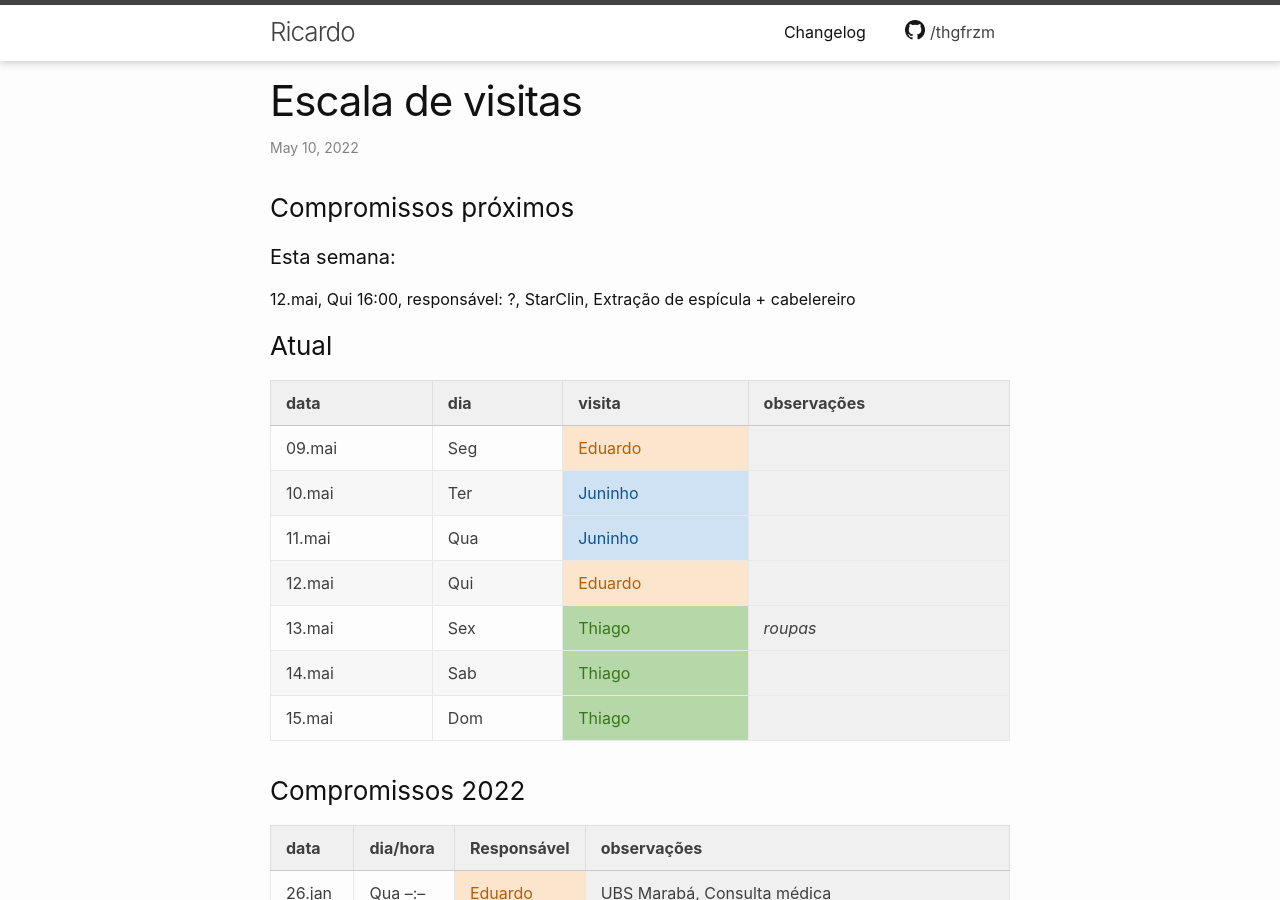
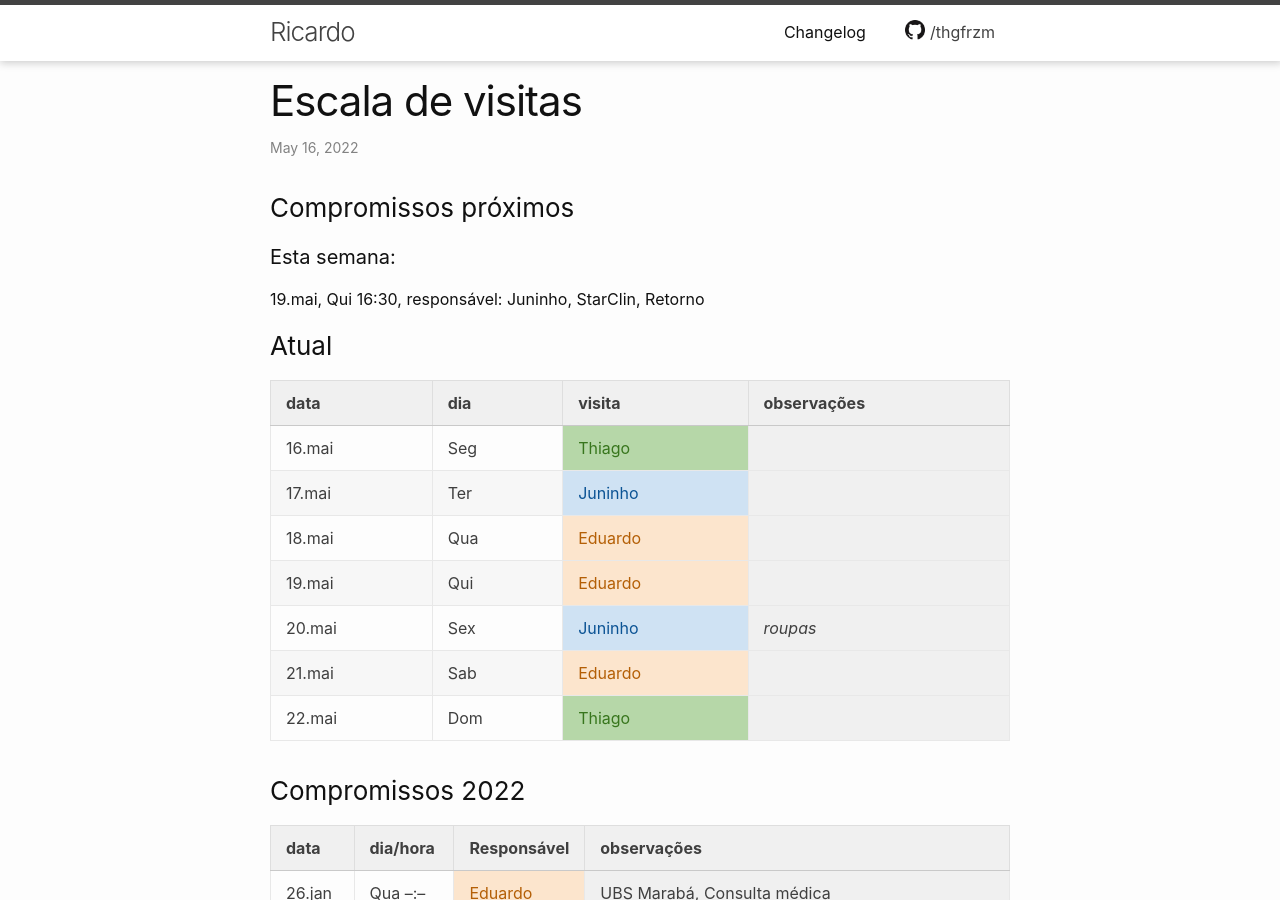
Before and after one commit to thgfrzm/ricardo, a Jekyll site: the page built from _posts/2018-12-13-escala-visitas.markdown, in a window 1280 px wide and 900 px high. Built offline with Jekyll 4.4.1, drawn with Linux system fonts in a browser that asks for light colours; some of the changed text lies outside the part shown.

Commit message:
Update 2018-12-13-escala-visitas.markdown

```diff
--- a/_posts/2018-12-13-escala-visitas.markdown
+++ b/_posts/2018-12-13-escala-visitas.markdown
@@ -1,7 +1,7 @@
 ---
 layout: post
 title:  "Escala de visitas"
-date:   2022-05-10 00:00:00 -0300
+date:   2022-05-16 00:00:00 -0300
 categories: agenda
 ---
 <!--
@@ -14,7 +14,7 @@ categories: agenda
 
 #### Esta semana:
 
-12.mai, Qui 16:00, responsável: ?, StarClin, Extração de espícula + cabelereiro
+19.mai, Qui 16:30, responsável: Juninho, StarClin, Retorno
 
 <!-- #### Próxima semana: -->
 
@@ -23,42 +23,44 @@ categories: agenda
 
 | data   | dia | visita  | observações |
 | ------ | --- | ------- | ----------- |
-| 09.mai | Seg | Eduardo |             |
-| 10.mai | Ter | Juninho |             |
-| 11.mai | Qua | Juninho |             |
-| 12.mai | Qui | Eduardo |             |
-| 13.mai | Sex | Thiago  | _roupas_    |
-| 14.mai | Sab | Thiago  |             |
-| 15.mai | Dom | Thiago  |             |
+| 16.mai | Seg | Thiago  |             |
+| 17.mai | Ter | Juninho |             |
+| 18.mai | Qua | Eduardo |             |
+| 19.mai | Qui | Eduardo |             |
+| 20.mai | Sex | Juninho | _roupas_    |
+| 21.mai | Sab | Eduardo |             |
+| 22.mai | Dom | Thiago  |             |
 
 
 ### Compromissos 2022
 
-| data   | dia/hora  | Responsável | observações                                                                                                        |
-| ------ | --------- | ----------- | ------------------------------------------------------------------------------------------------------------------ |
-| 26.jan | Qua --:-- | Eduardo     | UBS Marabá, Consulta médica                                                                                        |
-| 26.jan | Qua --:-- | Eduardo     | UBS Marabá, Buscar remédios                                                                                        |
-| 27.jan | Qui --:-- | Eduardo     | UBS Marabá, Dentista (extração)                                                                                    |
-| 31.jan | Seg --:-- | Eduardo     | UBS Marabá, Dentista (retorno)                                                                                     |
-| 08.fev | Ter 15:00 | Eduardo     | UBS Marabá, Dentista (extração)                                                                                    |
-| 09.fev | Qua 11:00 | Eduardo     | UBS Marabá, Dentista (extração)                                                                                    |
-| 15.fev | Ter 07:30 | Juninho     | UBS Marabá, Dentista (retorno)                                                                                     |
-| 17.fev | Qui 07:00 | Juninho     | UBS Marabá, Exames - obs.: 1a urina do dia, receita de medicamentos e fazer jejum 12h, permitido ingestão de água  |
-| 17.fev | Qui 09:30 | Juninho     | Cal - Dentista (prótese)                                                                                           |
-| 24.fev | Qui --:-- | Eduardo     | Orçamentos - Dentista (prótese)                                                                                    |
-| 01.mar | Ter --:-- | Thiago      | UBS Marabá, Buscar remédios                                                                                        |
-| 11.mar | Sex 08:30 | Eduardo     | UBS Marabá, Consulta - Dra. Luciana, levar receita médica + dados de pressão arterial diários                      |
-| 25.mar | Sex --:-- | Eduardo     | Orçamentos - Dentista (prótese) - Dr Paulo                                                                         |
-| 01.abr | Sex --:-- | Thiago      | UBS Marabá, Buscar remédios                                                                                        |
-| 01.abr | Sex --:-- | Thiago      | (AGENDAR)   StarClin, Dentista (prótese + extrações)                                                               |
-| 01.abr | Sex --:-- | Thiago      | (CANCELAR)  UBS Marabá, Dentista (extração) 13.abr 14:00                                                           |
-| 10.abr | Dom --:-- | Juninho     | Jantar tia Célia                                                                                                   |
-| 20.abr | Qua 15:00 | Eduardo     | StarClin, Retorno e molde                                                                                          |
-| 27.abr | Qua 09:15 | Juninho     | UBS Marabá, Nutricionista                                                                                          |
-| 29.abr | Sex 15:00 | Eduardo     | StarClin, Retorno                                                                                                  |
-| 04.mai | Qua --:-- | Thiago      | UBS Marabá, Buscar remédios                                                                                        |
-| 12.mai | Qui 16:00 | ?           | StarClin, Extração de espícula                                                                                     |
-| 31.out | ??? ??:?? | ?           | UBS Marabá, agendar consulta médica para SET (em março exames tiveram bons resultados, pressão arterial aceitável) |
+| data   | dia/hora  | Responsável | observações                                                                                                                      |
+| ------ | --------- | ----------- | -------------------------------------------------------------------------------------------------------------------------------- |
+| 26.jan | Qua --:-- | Eduardo     | UBS Marabá, Consulta médica                                                                                                      |
+| 26.jan | Qua --:-- | Eduardo     | UBS Marabá, Buscar remédios                                                                                                      |
+| 27.jan | Qui --:-- | Eduardo     | UBS Marabá, Dentista (extração)                                                                                                  |
+| 31.jan | Seg --:-- | Eduardo     | UBS Marabá, Dentista (retorno)                                                                                                   |
+| 08.fev | Ter 15:00 | Eduardo     | UBS Marabá, Dentista (extração)                                                                                                  |
+| 09.fev | Qua 11:00 | Eduardo     | UBS Marabá, Dentista (extração)                                                                                                  |
+| 15.fev | Ter 07:30 | Juninho     | UBS Marabá, Dentista (retorno)                                                                                                   |
+| 17.fev | Qui 07:00 | Juninho     | UBS Marabá, Exames - obs.: 1a urina do dia, receita de medicamentos e fazer jejum 12h, permitido ingestão de água                |
+| 17.fev | Qui 09:30 | Juninho     | Cal - Dentista (prótese)                                                                                                         |
+| 24.fev | Qui --:-- | Eduardo     | Orçamentos - Dentista (prótese)                                                                                                  |
+| 01.mar | Ter --:-- | Thiago      | UBS Marabá, Buscar remédios                                                                                                      |
+| 11.mar | Sex 08:30 | Eduardo     | UBS Marabá, Consulta - Dra. Luciana, levar receita médica + dados de pressão arterial diários                                    |
+| 25.mar | Sex --:-- | Eduardo     | Orçamentos - Dentista (prótese) - Dr Paulo                                                                                       |
+| 01.abr | Sex --:-- | Thiago      | UBS Marabá, Buscar remédios                                                                                                      |
+| 01.abr | Sex --:-- | Thiago      | (AGENDAR)   StarClin, Dentista (prótese + extrações)                                                                             |
+| 01.abr | Sex --:-- | Thiago      | (CANCELAR)  UBS Marabá, Dentista (extração) 13.abr 14:00                                                                         |
+| 10.abr | Dom --:-- | Juninho     | Jantar tia Célia                                                                                                                 |
+| 20.abr | Qua 15:00 | Eduardo     | StarClin, Retorno e molde                                                                                                        |
+| 27.abr | Qua 09:15 | Juninho     | UBS Marabá, Nutricionista                                                                                                        |
+| 29.abr | Sex 15:00 | Eduardo     | StarClin, Retorno                                                                                                                |
+| 04.mai | Qua --:-- | Thiago      | UBS Marabá, Buscar remédios                                                                                                      |
+| 12.mai | Qui 16:00 | Eduardo     | StarClin, Extração de espícula                                                                                                   |
+| 19.mai | Qui 16:30 | Juninho     | StarClin, Retorno                                                                                                                |
+| 22.ago | ??? ??:?? | ?           | UBS Marabá, agenda abre em Julho. Consulta médica para SET (em março exames tiveram bons resultados, pressão arterial aceitável) |
+| 22.ago | ??? ??:?? | ?           | UBS Marabá, após exames, marcar consulta com nutricionista Renata Freitas                                                        |
 
 
 
@@ -1300,3 +1302,10 @@ categories: agenda
 | 06.mai    | Sex | Eduardo     | _roupas_                                            |
 | 07.mai    | Sab | Thiago      |                                                     |
 | 08.mai    | Dom | Thiago      | Dia das Mães                                        |
+| 09.mai    | Seg | Eduardo     |                                                     |
+| 10.mai    | Ter | Juninho     |                                                     |
+| 11.mai    | Qua | Juninho     |                                                     |
+| 12.mai    | Qui | Eduardo     |                                                     |
+| 13.mai    | Sex | Thiago      | _roupas_                                            |
+| 14.mai    | Sab | Thiago      |                                                     |
+| 15.mai    | Dom | Thiago      |                                                     |
```
